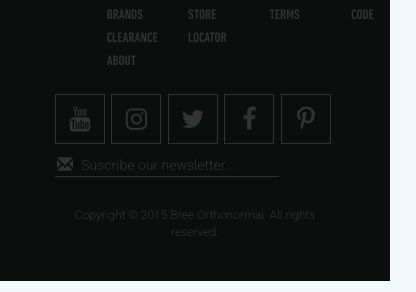
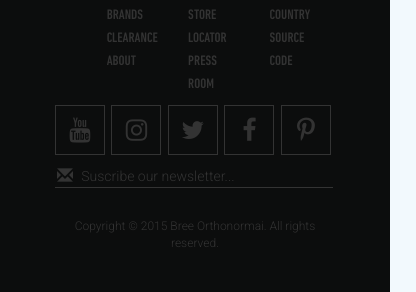
Before and after one commit to ncoi/practice-store, a website: page public/index.html in a window 390 px wide. Shown: the part 6292-6584 px from the top of the page, 416 px wide, since content can reach past the window. Drawn offline with nearby package versions, Linux system fonts and the light colour scheme.

Commit message:
Layout footer

```diff
--- a/scss/_breakpoints.scss
+++ b/scss/_breakpoints.scss
@@ -4,33 +4,3 @@
         padding-top: em(80);
     }
 }
-
-//breakpoint for footer
-@media (max-width: 1328px){
-    .form input{
-        width:80%;
-    }
-}
-@media (max-width: 1415px){
-    .menulist li {
-	    padding-right:em(100);
-	}
-}
-
-@media (max-width: 1270px){
-    .menulist li {
-	    padding-right:em(70);
-	}
-}
-
-@media (max-width: 1100px){
-    .menulist li {
-	    padding-right:50%;
-	}
-}
-
-@media (max-width: 610px){
-    .menulist li {
-	    padding-right:30%;
-	}
-}
--- a/scss/_footer.scss
+++ b/scss/_footer.scss
@@ -4,14 +4,14 @@
 }
 
 .menulist {
-    height: em(150);
+    height: 50%;//150
     -webkit-column-count: 3;
        -moz-column-count: 3;
             column-count: 3;
 }
 .menulist li {
     display: inline-block; /*necessary*/
-    padding-right:em(122);
+    padding-right:50%;//em(122)
 }
 
 .menulist__item a {
```
Also changed, not shown: public/css/main.css.
